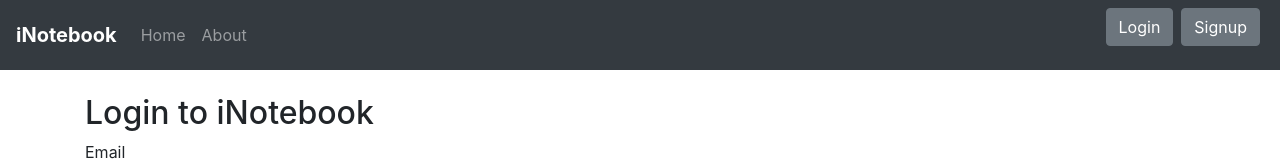
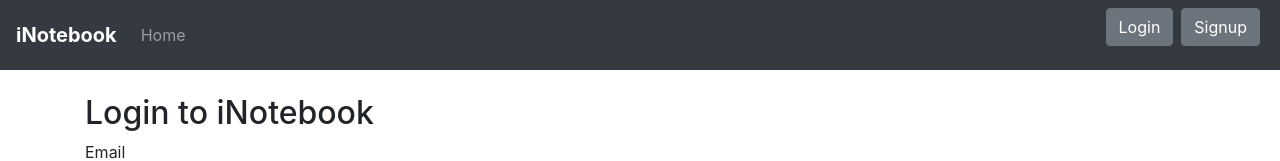
Before and after one commit to som02esh/mediabook-frontend, a React (Create React App) app: page /login in a window 1280 px wide. Shown: the top 161 px of the page. Built offline with nearby package versions, Linux system fonts and the light colour scheme.

Commit message:
removing about section from navbar

```diff
--- a/src/component/Navbar.js
+++ b/src/component/Navbar.js
@@ -20,11 +20,11 @@
               Home <span className="sr-only">(current)</span>
             </Link>
           </li>
-          <li className={"nav-item "+location.pathname==='/about'?"active":""}>
+          {/* <li className={"nav-item "+location.pathname==='/about'?"active":""}>
             <Link className="nav-link" to="/about">
               About
             </Link>
-          </li>
+          </li> */}
         </ul>
         <form className="d-flex">
           {!localStorage.getItem("auth-token") && <><Link className="btn btn-secondary mx-1" to="/login" role="button">
```
